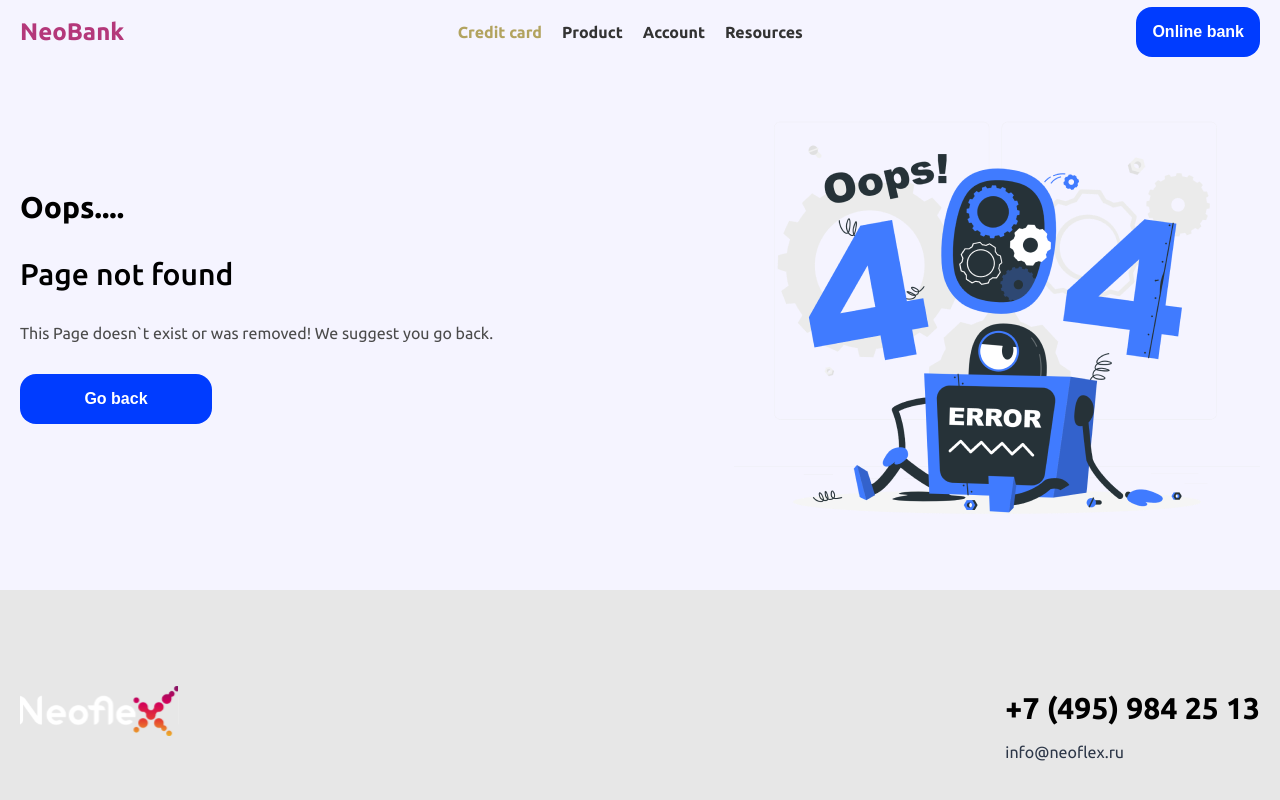
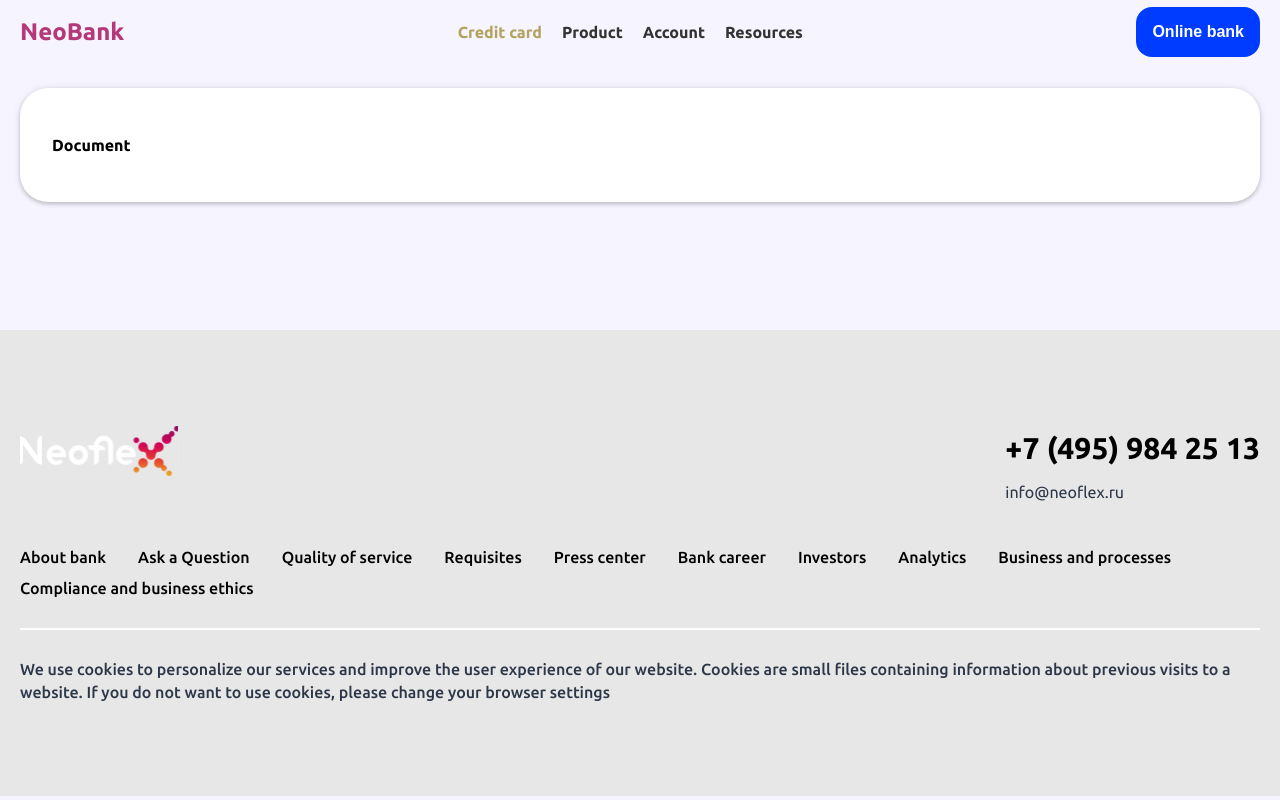
Before and after one commit to AndrewMosh/module_1, a React (Vite) app: page /loan/1/document in a window 1280 px wide. Shown: the top 800 px of the page. Built offline with nearby package versions, Linux system fonts and the light colour scheme; no server answers.

Commit message:
route for document, local storage hook

```diff
--- a/src/App.tsx
+++ b/src/App.tsx
@@ -7,6 +7,7 @@ import {
 import { CreditCard } from '@pages/CreditCard/CreditCard';
 import { NotFound } from '@pages/NotFound/NotFound';
 import { ScoringStep } from '@pages/ScoringStep/ScoringStep';
+import { DocumentStep } from '@pages/DocumentStep/DocumentStep';
 
 const routes: RouteObject[] = [
   {
@@ -20,6 +21,10 @@ const routes: RouteObject[] = [
   {
     path: '/loan/:id',
     element: <ScoringStep />,
+  },
+  {
+	path: '/loan/:id/document',
+	element: <DocumentStep />,
   },
   {
     path: '*',
--- /dev/null
+++ b/src/hooks/useLocalStorageData.tsx
@@ -0,0 +1,24 @@
+import { useState, useEffect } from 'react';
+
+const useLocalStorageData = (
+  key: string | undefined,
+  stepKey: string,
+) => {
+  const [complete, setComplete] = useState(false);
+  const [loading, setLoading] = useState(true);
+
+  useEffect(() => {
+    const data = key ? localStorage.getItem(key) : null;
+    if (data) {
+      const parsedData = JSON.parse(data);
+      if (parsedData[stepKey]) {
+        setComplete(true);
+      }
+    }
+    setLoading(false);
+  }, [key, stepKey]);
+
+  return { complete, loading };
+};
+
+export default useLocalStorageData;
--- /dev/null
+++ b/src/pages/DocumentStep/DocumentStep.tsx
@@ -0,0 +1,29 @@
+import { Layout } from '@shared/Layout/Layout';
+import { Document } from './components/Document/Document';
+import { useParams } from 'react-router-dom';
+import useLocalStorageData from '@hooks/useLocalStorageData';
+import Spinner from '@shared/Spinner/Spinner';
+import { CardBase } from '@shared/UI/Card/CardBase/CardBase';
+import { Formed } from './components/Formed/Formed';
+
+export const DocumentStep = () => {
+  const { id } = useParams();
+  const { complete, loading } = useLocalStorageData(id, 'step3');
+
+  if (loading) {
+    return <Spinner />;
+  }
+
+  return (
+    <Layout>
+      {complete && <Formed />}
+      {!complete && (
+        <div className="scoring">
+          <CardBase>{id ? <Document id={id} /> : null}</CardBase>
+        </div>
+      )}
+
+      {/* {<Formed />}	 */}
+    </Layout>
+  );
+};
--- /dev/null
+++ b/src/pages/DocumentStep/components/Document/Document.tsx
@@ -0,0 +1,11 @@
+import './Document.scss'
+
+
+export const Document = ({ id }: { id: string }) => {
+	console.log(id);
+	return (
+		<div className="document">
+			<h1>Document</h1>
+		</div>
+	);
+};
--- /dev/null
+++ b/src/pages/DocumentStep/components/Formed/Formed.tsx
@@ -0,0 +1,9 @@
+import './Formed.scss'
+
+export const Formed = () => {
+	return (
+		<div className="formed">
+			<h1>Formed</h1>
+		</div>
+	);
+};
--- a/src/pages/ScoringStep/components/Scoring/Scoring.tsx
+++ b/src/pages/ScoringStep/components/Scoring/Scoring.tsx
@@ -5,10 +5,13 @@ import { ScoringForm } from '../ScoringForm/ScoringForm';
 import useScoringStore from '@store/scoringStore/useScoringStore';
 import { formName } from '../ScoringForm/form.consts';
 import { WaitForDecision } from '@pages/ScoringStep/components/WaitForDecision/WaitForDecision';
+import useLocalStorageData from '@hooks/useLocalStorageData'; // Подключаем хук
+import Spinner from '@shared/Spinner/Spinner';
 
 export const Scoring = () => {
   const { id } = useParams();
   const { forms } = useScoringStore();
+  const { complete, loading } = useLocalStorageData(id, 'step2');
 
   const formState = forms[formName] || {
     isLoading: false,
@@ -17,9 +20,14 @@ export const Scoring = () => {
     data: null,
   };
 
+  if (loading) {
+    return <Spinner/>;
+  }
+
   return (
     <>
-      {!formState.success && (
+      {complete && <WaitForDecision />}
+      {!formState.success && !complete && (
         <div className="scoring">
           <CardBase>{id ? <ScoringForm id={id} /> : null}</CardBase>
         </div>
--- a/src/pages/ScoringStep/components/ScoringForm/ScoringForm.scss
+++ b/src/pages/ScoringStep/components/ScoringForm/ScoringForm.scss
@@ -45,4 +45,15 @@
     align-self: flex-end;
     width: 148px;
   }
+
+  &__loading {
+	display: flex;
+	justify-content: center;
+	align-items: center;
+	height: 100px;
+  }
+
+  &__error {
+	color: red;
+  }
 }
--- a/src/pages/ScoringStep/components/ScoringForm/ScoringForm.tsx
+++ b/src/pages/ScoringStep/components/ScoringForm/ScoringForm.tsx
@@ -76,7 +76,7 @@ export const ScoringForm = ({ id }: { id: string }) => {
     account: account_key,
   };
 
-  await submitForm(formName, `${api}${formEndpoint}${id}`, payload);
+  await submitForm(formName, `${api}${formEndpoint}${id}`, payload, id);
 };
 
 
--- a/src/store/scoringStore/useScoringStore.ts
+++ b/src/store/scoringStore/useScoringStore.ts
@@ -15,6 +15,7 @@ interface FormStore {
     formName: string,
     endpoint: string,
     data: TScore,
+	id:string,
   ) => Promise<void>;
   resetFormState: (formName: string) => void;
 }
@@ -22,7 +23,7 @@ interface FormStore {
 const useScoringStore = create<FormStore>((set, get) => ({
   forms: {},
 
-  submitForm: async (formName, endpoint, data) => {
+  submitForm: async (formName, endpoint, data, id) => {
     const forms = get().forms;
 
     set({
@@ -37,8 +38,12 @@ const useScoringStore = create<FormStore>((set, get) => ({
     });
 
     try {
-      const response = await axios.put(endpoint, data);
-      console.log(`[${formName}] Response:`, response.data);
+     await axios.put(endpoint, data);
+
+      if (id) {
+        const stepData = { step2: true };
+        localStorage.setItem(id, JSON.stringify(stepData));
+      }
 
       set({
         forms: {
```
Also changed, not shown: src/pages/DocumentStep/components/Document/Document.scss (added), src/pages/DocumentStep/components/Formed/Formed.scss (added).
